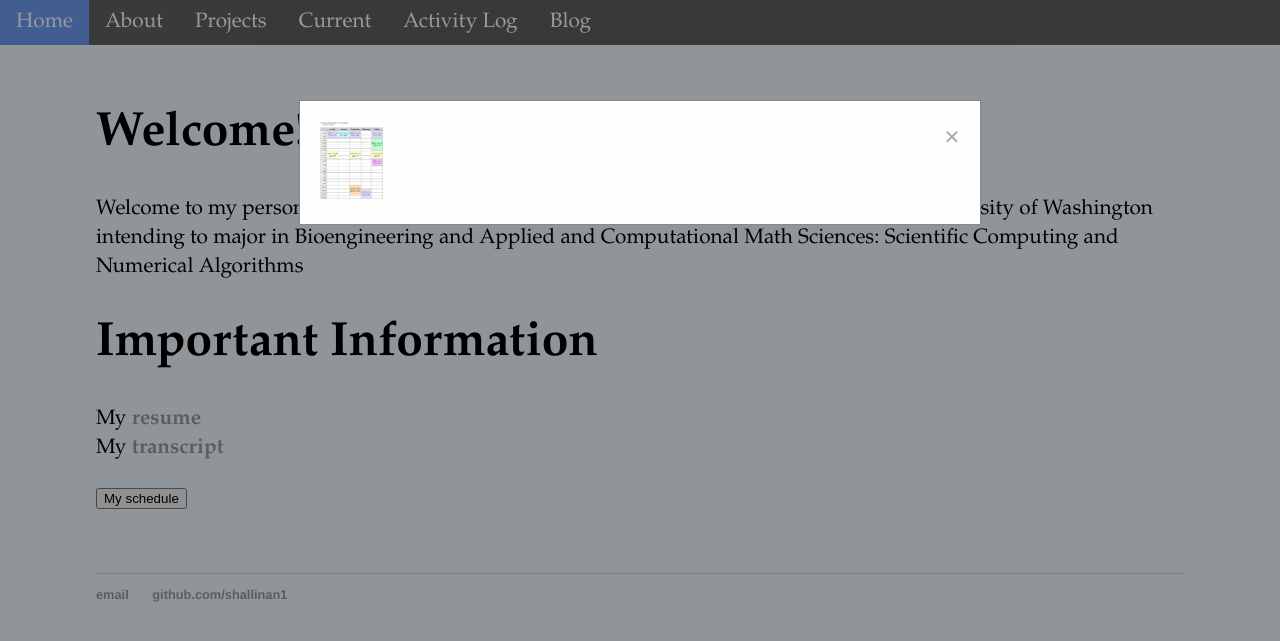
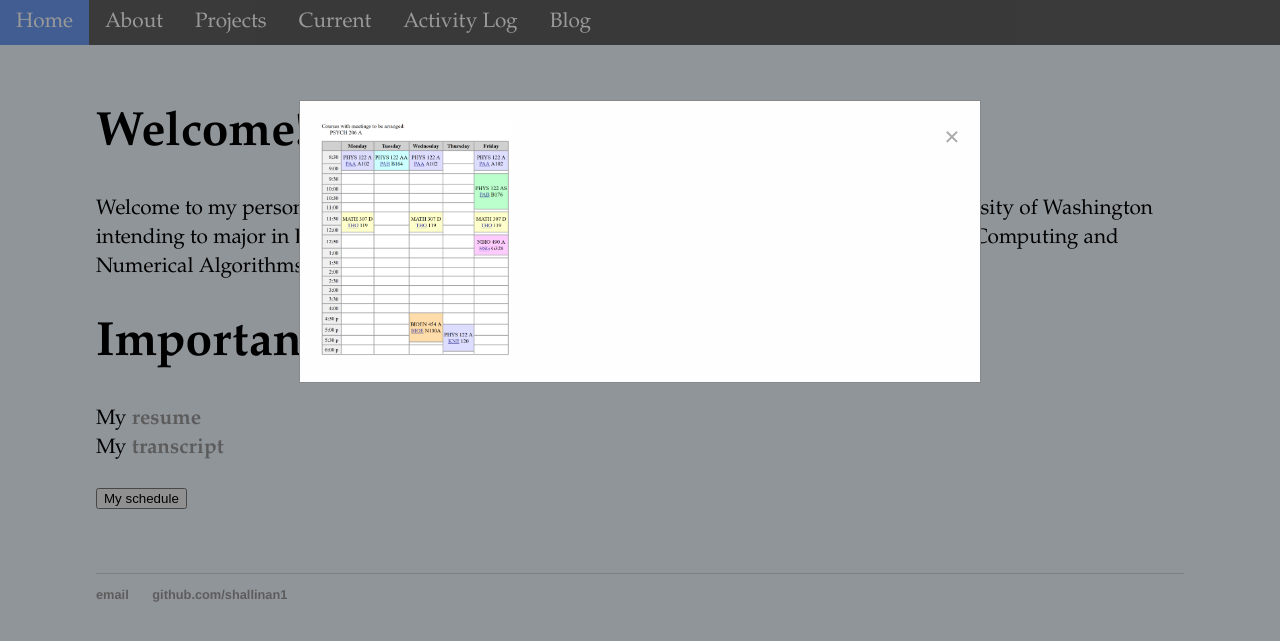
Before and after one commit to shallinan1/shallinan1.github.io, a Jekyll site: the page built from index.md, in a window 1280 px wide. Shown: the top 641 px of the page. Built offline with Jekyll 4.4.1, drawn with Linux system fonts in a browser that asks for light colours.

Commit message:
increase width

```diff
--- a/index.md
+++ b/index.md
@@ -19,7 +19,7 @@
   <!-- Modal content -->
   <div class="modal-content">
     <span class="close">&times;</span>
-    <img class="img-responsive" src="/assets/official/autumnschedule.png" alt="Autumn schedule" style="width:10%">
+    <img class="img-responsive" src="/assets/official/autumnschedule.png" alt="Autumn schedule" style="width:30%">
   </div>
 
 </div>
```
